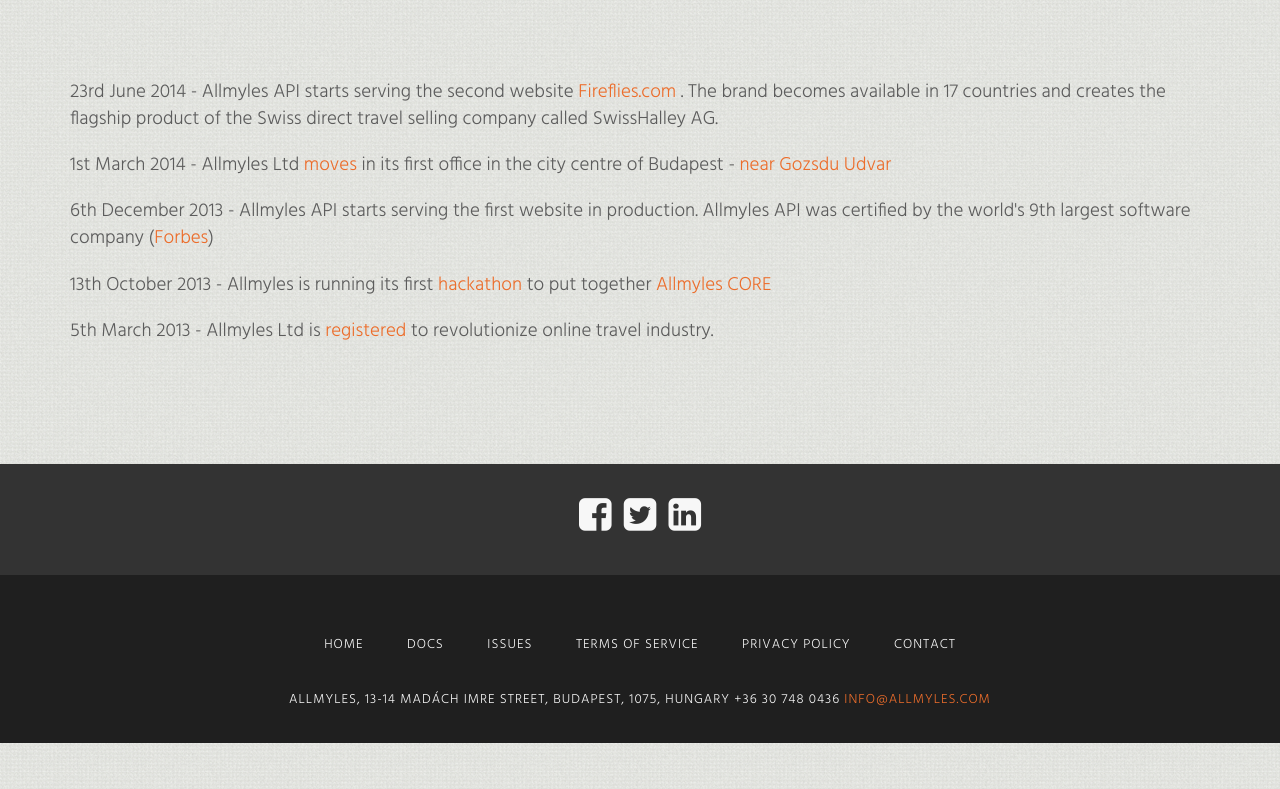
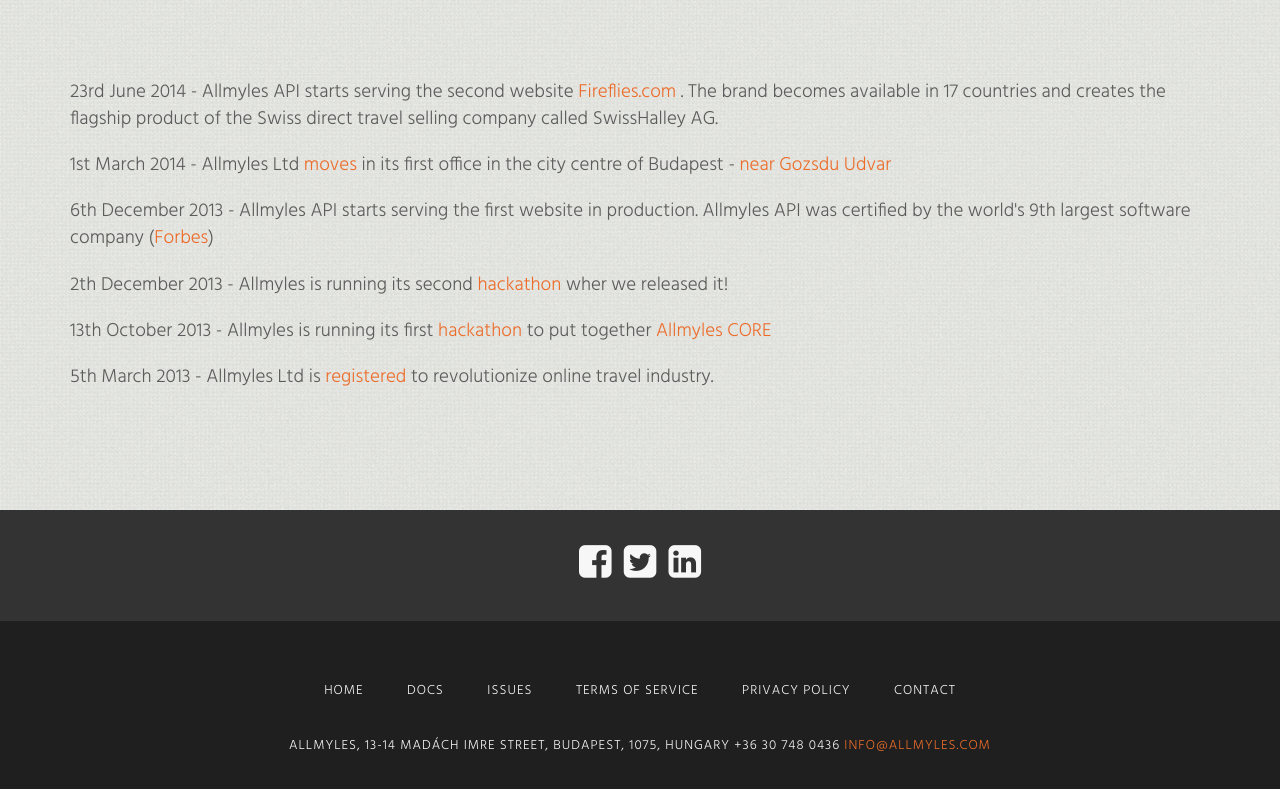
Before and after one commit to balazsszilardtoth/allmyles.github.io, a Jekyll site: the page built from news.html, in a window 1280 px wide. Shown: the part 624-1413 px from the top of the page. Built offline with Jekyll 4.4.1, drawn with Linux system fonts in a browser that asks for light colours; nearby versions of some CDN libraries; before the commit the page ends 1367 px from its top, so only the background shows below that.

Commit message:
release it

```diff
--- a/news.html
+++ b/news.html
@@ -15,7 +15,8 @@ title: News - Allmyles
 		<p>23rd June 2014 - Allmyles API starts serving the second website <a href="https://www.fireflies.com/">Fireflies.com </a>. The brand becomes available in 17 countries and creates the flagship product of the Swiss direct travel selling company called SwissHalley AG.</p>
 		<p>1st March 2014 - Allmyles Ltd <a href="https://twitter.com/allmylesconnect/status/602568480613920768">moves </a> in its first office in the city centre of Budapest - <a href="http://www.madachtrade.hu/index_en.php"> near Gozsdu Udvar</a></p>
 		<p>6th December 2013 - Allmyles API starts serving the first website in production. Allmyles API was certified by the world's 9th largest software company (<a href="http://www.forbes.com/global2000/list/#industry:Software%20%26%20Programming">Forbes</a>)</p>
-		<p>13th October 2013 - Allmyles is running its first <a href="https://twitter.com/allmylesconnect/status/602571665923547137">hackathon</a> to put together <a href="https://github.com/allmyles">Allmyles CORE </a></a> </p>
+		<p>2th December 2013 - Allmyles is running its second <a href="https://twitter.com/allmylesconnect/status/602575210756382721">hackathon</a> wher we released it! </a> </p>
+		<p>13th October 2013 - Allmyles is running its first <a href="https://twitter.com/allmylesconnect/status/602571665923547137">hackathon</a> to put together <a href="https://github.com/allmyles">Allmyles CORE </a> </p>
 		<p>5th March 2013 - Allmyles Ltd is <a href="http://www.e-cegjegyzek.hu/">registered</a> to revolutionize online travel industry.</p>
 	</div>
 </div>
```
